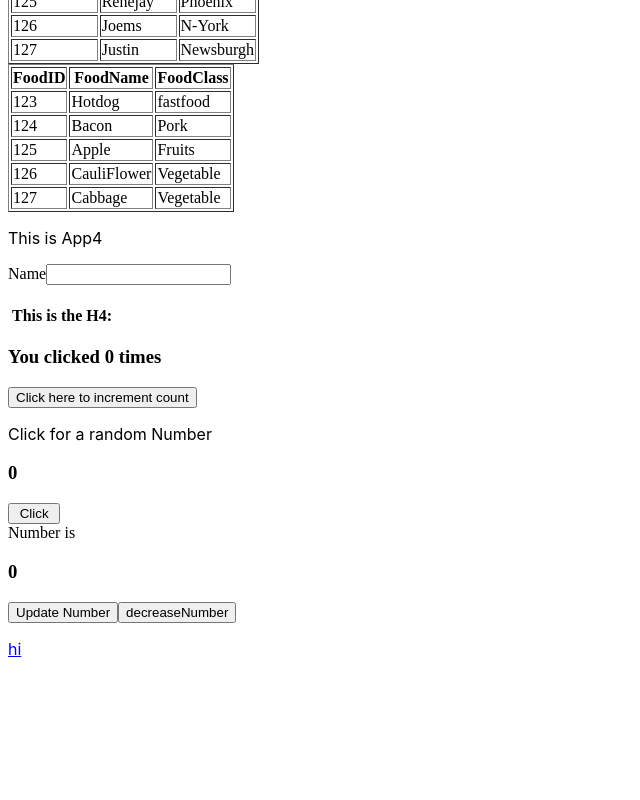
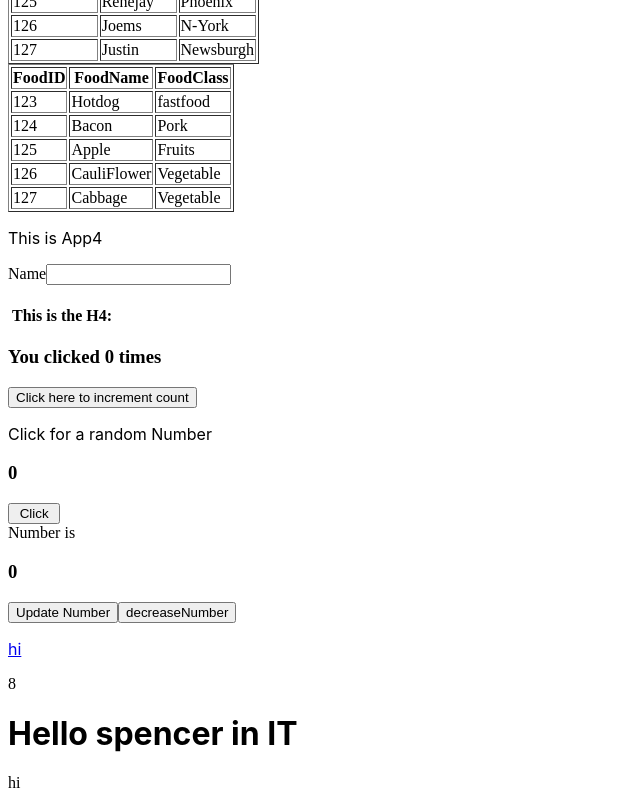
Before and after one commit to iSpensah/react-mx2kap, a React (Create React App) app: page / in a window 1280 px wide. Shown: the part 281-1081 px from the top of the page, without its empty margins (0-640 px from the left). Before the commit the page ends 956 px from the top, so only its background shows below. Built offline with nearby package versions, Linux system fonts and the light colour scheme.

Commit message:
1 file modified, 2 added

```diff
--- a/src/App.js
+++ b/src/App.js
@@ -8,6 +8,8 @@ import App4 from './App4';
 import Count from './Count';
 import Random from './Random';
 import Google from './Google';
+import Pizza from './Pizza';
+import Greet from './Greet';
 
 export default function App(props) {
   return (
@@ -28,6 +30,8 @@ export default function App(props) {
       <Random />
       <Update />
       <Google />
+      <Pizza />
+      <Greet name="spencer" dept="IT" children = "hi" />
     </div>
   );
 }
--- /dev/null
+++ b/src/Greet.js
@@ -0,0 +1,15 @@
+import React, { Component } from 'react';
+
+const Greet = (props) => {
+  // this is a function componnent just written in lambada expression
+  console.log(props);
+  return (
+    <div>
+      <h1>
+        Hello {props.name} in {props.dept}
+      </h1>
+      {props.children}
+    </div>
+  );
+};
+export default Greet;
--- /dev/null
+++ b/src/Pizza.js
@@ -0,0 +1,19 @@
+import React, { Component } from 'react';
+
+class Pizza extends React.Component {
+  constructor() {
+    super();
+    this.state = { Slices: 8, Food: 'Pizza' };
+  }
+  render() {
+    return(
+
+    <div>
+      {this.state.Slices}
+
+      </div>
+
+      );
+  }
+}
+export default Pizza;
```
